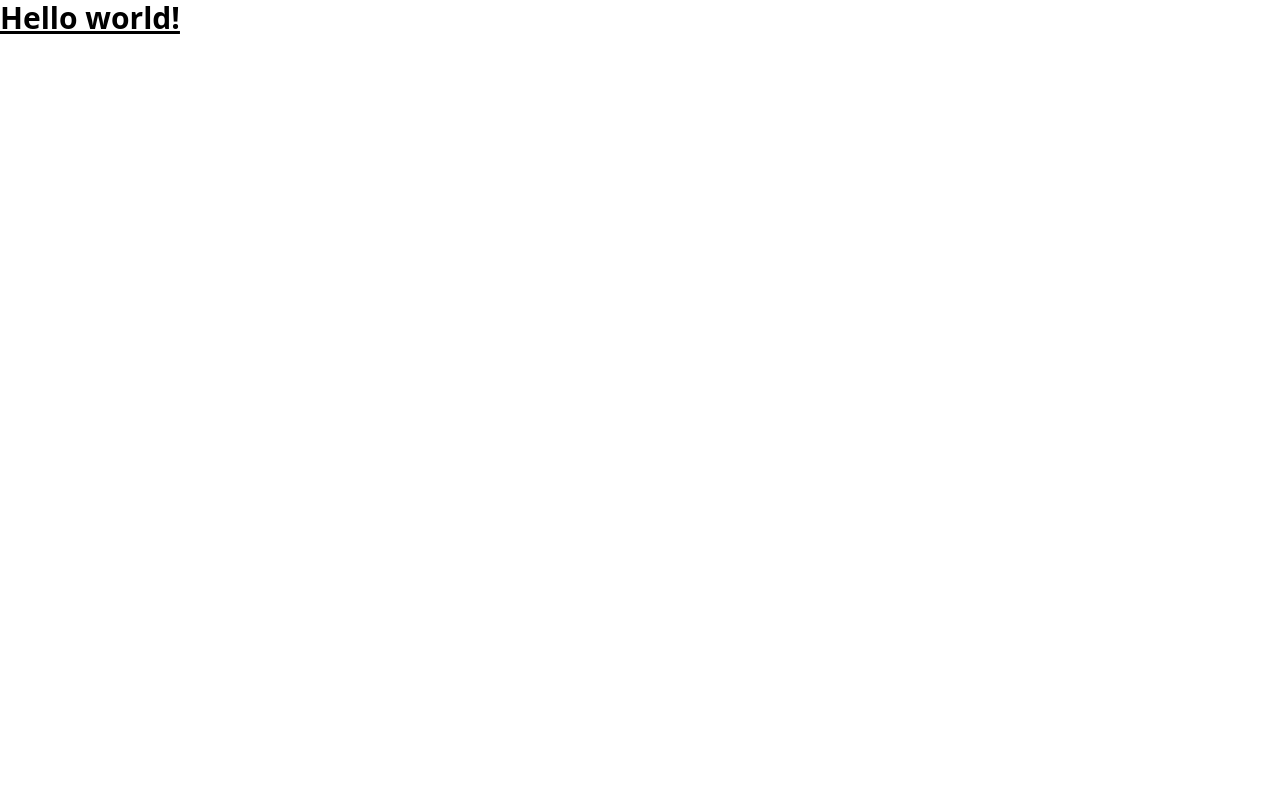
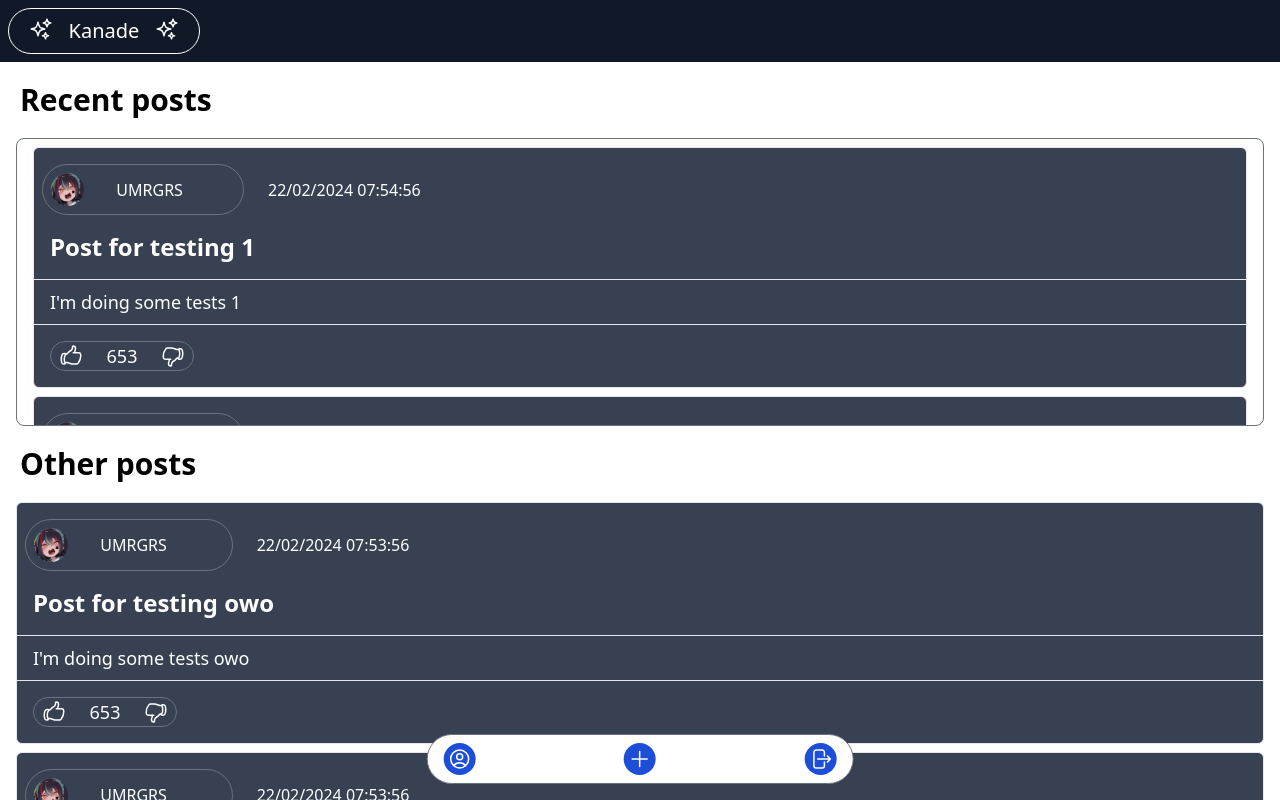
Before and after one commit to UMRGRS/kanade_app, a React (Create React App) app: page / in a window 1280 px wide. Shown: the top 800 px of the page. Built offline with nearby package versions, Linux system fonts and the light colour scheme.

Commit message:
First components ready

```diff
--- a/src/App.js
+++ b/src/App.js
@@ -1,7 +1,68 @@
-export default function App() {
-  return (
-    <h1 className="text-3xl font-bold underline">
-      Hello world!
-    </h1>
-  )
+import Floating from "./components/floating_actions_comp/floating_actions_bar";
+import Header from "./components/header";
+import PostTemplate from "./components/post_template";
+import RecentPosts from "./components/recent_posts_section";
+
+const somePosts = [
+    {
+        "id": 1,
+        "creator": {
+            "id": 1,
+            "username": "UMRGRS"
+        },
+        "post_title": "Post for testing 1",
+        "post_summary": "I'm doing some tests 1",
+        "post_publish_date": "22/02/2024 07:54:56",
+        "up_votes": 653
+    },
+    {
+        "id": 2,
+        "creator": {
+            "id": 1,
+            "username": "UMRGRS"
+        },
+        "post_title": "Post for testing 2",
+        "post_summary": "I'm doing some tests 2",
+        "post_publish_date": "22/02/2024 07:55:56",
+        "up_votes": 653
+    },
+    {
+        "id": 3,
+        "creator": {
+            "id": 1,
+            "username": "UMRGRS"
+        },
+        "post_title": "Post for testing 3",
+        "post_summary": "I'm doing some tests 3",
+        "post_publish_date": "22/02/2024 07:56:56",
+        "up_votes": 653
+    }
+]
+
+const postInfo={
+    "id": 5,
+    "creator": {
+        "id": 6,
+        "username": "UMRGRS"
+    },
+    "post_title": "Post for testing owo",
+    "post_summary": "I'm doing some tests owo",
+    "post_publish_date": "22/02/2024 07:53:56",
+    "up_votes": 653
 }
+
+export default function App(){
+    return(
+        <div>
+            <Header />
+            <RecentPosts somePosts={somePosts}/>
+            <Floating />
+            <div>
+                <h1 className="m-5 text-3xl font-bold">Other posts</h1>
+                <PostTemplate postInfo={postInfo}/>
+                <PostTemplate postInfo={postInfo}/>
+                <PostTemplate postInfo={postInfo}/>
+            </div>
+        </div>
+    )
+}
--- /dev/null
+++ b/src/components/floating_actions_comp/floating_actions_bar.jsx
@@ -0,0 +1,14 @@
+import Login from "./floating_login";
+import NotLogin from "./floating_not_login";
+
+export default function Floating({status=true}){
+    return(
+        <>
+            {status ? (
+                <Login/>
+                ):(
+                <NotLogin/>
+            )}
+        </>
+    )
+}
--- a/src/components/floating_actions_bar.jsx
+++ b/src/components/floating_actions_comp/floating_login.jsx
@@ -1,4 +1,4 @@
-export default function Floating(){
+export default function Login(){
     return(
         <div class="w-3/6 sm:w-2/6 md:w-2/6 lg:w-2/6 container fixed bottom-4 left-1/2 transform -translate-x-1/2 rounded-full border border-gray-500 bg-white">
             <div className="flex justify-between p-2">
@@ -19,6 +19,5 @@ export default function Floating(){
                 </button>
             </div>
         </div>
-
     )
 }
--- /dev/null
+++ b/src/components/floating_actions_comp/floating_not_login.jsx
@@ -0,0 +1,14 @@
+export default function NotLogin(){
+    return(
+        <div class="w-3/6 sm:w-3/6 md:w-2/6 lg:w-2/6 container fixed bottom-4 left-1/2 transform -translate-x-1/2 rounded-full border border-gray-500 bg-white">
+            <div className="flex justify-evenly p-2">
+                <button className="bg-blue-700 text-white rounded-full px-4">
+                    Iniciar sesión
+                </button>
+                <button className="bg-blue-700 text-white rounded-full px-4 py-2">
+                   Registrarse
+                </button>
+            </div>
+        </div>
+    )
+}
--- a/src/components/post_template.jsx
+++ b/src/components/post_template.jsx
@@ -1,24 +1,21 @@
 import UpVotes from "./up_votes_module";
 import template from "../img/template.jpeg"
 
-
-export default function PostTemplate({userInfo}){
+export default function PostTemplate({postInfo}){
     return(
         <div className="mx-4 my-2 border border-gray-200 bg-gray-700 rounded-md text-white">
             <div className="flex items-center mt-4">
-                <a href="#" className="flex items-center w-4/12 lg:w-2/12 md:w-4/12 sm:w-4/12 justify-start border border-gray-500 ms-2 rounded-full">
+                <a href="#userProfile" className="flex items-center w-4/12 lg:w-2/12 md:w-4/12 sm:w-4/12 justify-start border border-gray-500 ms-2 rounded-full">
                     <img src={template} className="rounded-full w-2/12 m-2" />
-                    <p className="ms-6">User name</p>
+                    <p className="ms-6">{postInfo["creator"]["username"]}</p>
                 </a>
-                <p className="ms-6">Published date</p>
+                <p className="ms-6">{postInfo["post_publish_date"]}</p>
             </div>
-            <div className="flex ms-4 mt-2">
-                <h1 className="text-2xl font-bold">Title</h1>
-            </div>
+            <h1 className="text-2xl font-bold m-4">{postInfo["post_title"]}</h1>
             <hr></hr>
-            <h2 className="text-lg mx-4 my-2">Summary</h2>
+            <h2 className="text-lg mx-4 my-2">{postInfo["post_summary"]}</h2>
             <hr></hr>
-            <UpVotes votes={100}/>
+            <UpVotes votes={postInfo["up_votes"]}/>
         </div>
     )
 }
--- a/src/components/recent_posts_section.jsx
+++ b/src/components/recent_posts_section.jsx
@@ -1,14 +1,13 @@
 import PostTemplate from "./post_template";
 
-export default function RecentPosts(){
+export default function RecentPosts({somePosts}){
+    const items = somePosts.map(post=><div key={post.id}><PostTemplate postInfo={post}/></div>);
     return(
-        <div className="h-72 overflow-auto border border-gray-500 m-4 rounded-lg">
+        <div>
             <h1 className="m-5 text-3xl font-bold">Recent posts</h1>
-            <PostTemplate />
-            <PostTemplate />
-            <PostTemplate />
-            <PostTemplate />
-            <PostTemplate />
+            <div className="h-72 overflow-auto border border-gray-500 m-4 rounded-lg">
+                {items}
+            </div>
         </div>
     )
 }
--- a/src/components/up_votes_module.jsx
+++ b/src/components/up_votes_module.jsx
@@ -1,4 +1,4 @@
-export default function UpVotes({votes}){
+export default function UpVotes({votes=0}){
     return(
         <div className="m-4">
             <div className="flex justify-between w-36 border border-gray-500 rounded-full">
--- a/src/dev.js
+++ b/src/dev.js
@@ -1,22 +1,72 @@
-import Floating from "./components/floating_actions_bar";
+import Floating from "./components/floating_actions_comp/floating_actions_bar";
 import Header from "./components/header";
 import PostTemplate from "./components/post_template";
 import RecentPosts from "./components/recent_posts_section";
+
+const somePosts = [
+    {
+        "id": 1,
+        "creator": {
+            "id": 1,
+            "username": "UMRGRS"
+        },
+        "post_title": "Post for testing 1",
+        "post_summary": "I'm doing some tests 1",
+        "post_publish_date": "22/02/2024 07:54:56",
+        "up_votes": 653
+    },
+    {
+        "id": 2,
+        "creator": {
+            "id": 1,
+            "username": "UMRGRS"
+        },
+        "post_title": "Post for testing 2",
+        "post_summary": "I'm doing some tests 2",
+        "post_publish_date": "22/02/2024 07:55:56",
+        "up_votes": 653
+    },
+    {
+        "id": 3,
+        "creator": {
+            "id": 1,
+            "username": "UMRGRS"
+        },
+        "post_title": "Post for testing 3",
+        "post_summary": "I'm doing some tests 3",
+        "post_publish_date": "22/02/2024 07:56:56",
+        "up_votes": 653
+    }
+]
+
+const postInfo={
+    "id": 5,
+    "creator": {
+        "id": 6,
+        "username": "UMRGRS"
+    },
+    "post_title": "Post for testing owo",
+    "post_summary": "I'm doing some tests owo",
+    "post_publish_date": "22/02/2024 07:53:56",
+    "up_votes": 653
+}
 
 export default function Dev(){
     return(
         <div>
             <Header />
-            <RecentPosts />
-            <Floating />
-            <div>
-                <h1 className="m-5 text-3xl font-bold">Other posts</h1>
-                <PostTemplate />
-                <PostTemplate />
-                <PostTemplate />
-                <PostTemplate />
-                <PostTemplate />
-            </div>
+            <RecentPosts somePosts={somePosts}/>
+            <PostTemplate postInfo={postInfo}/>
+
+            {/*
+            Floating actions buttons when login
+            <Floating status={true}/>
+            */}
+            {/*
+            Floating actions buttons when not login
+            <Floating status={false}/>
+            */}
+            <Floating status={true}/>
         </div>
     )
 
```
